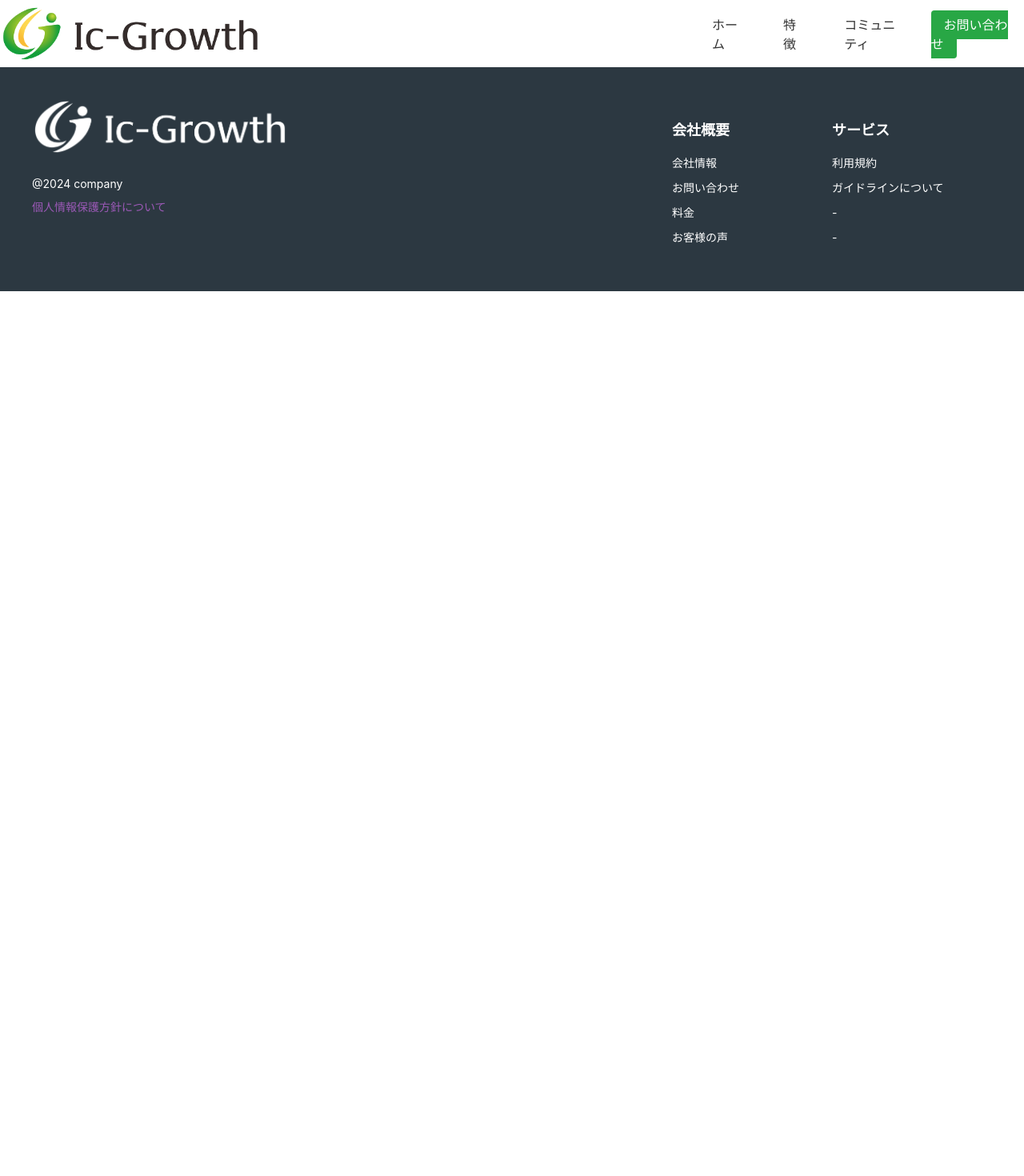
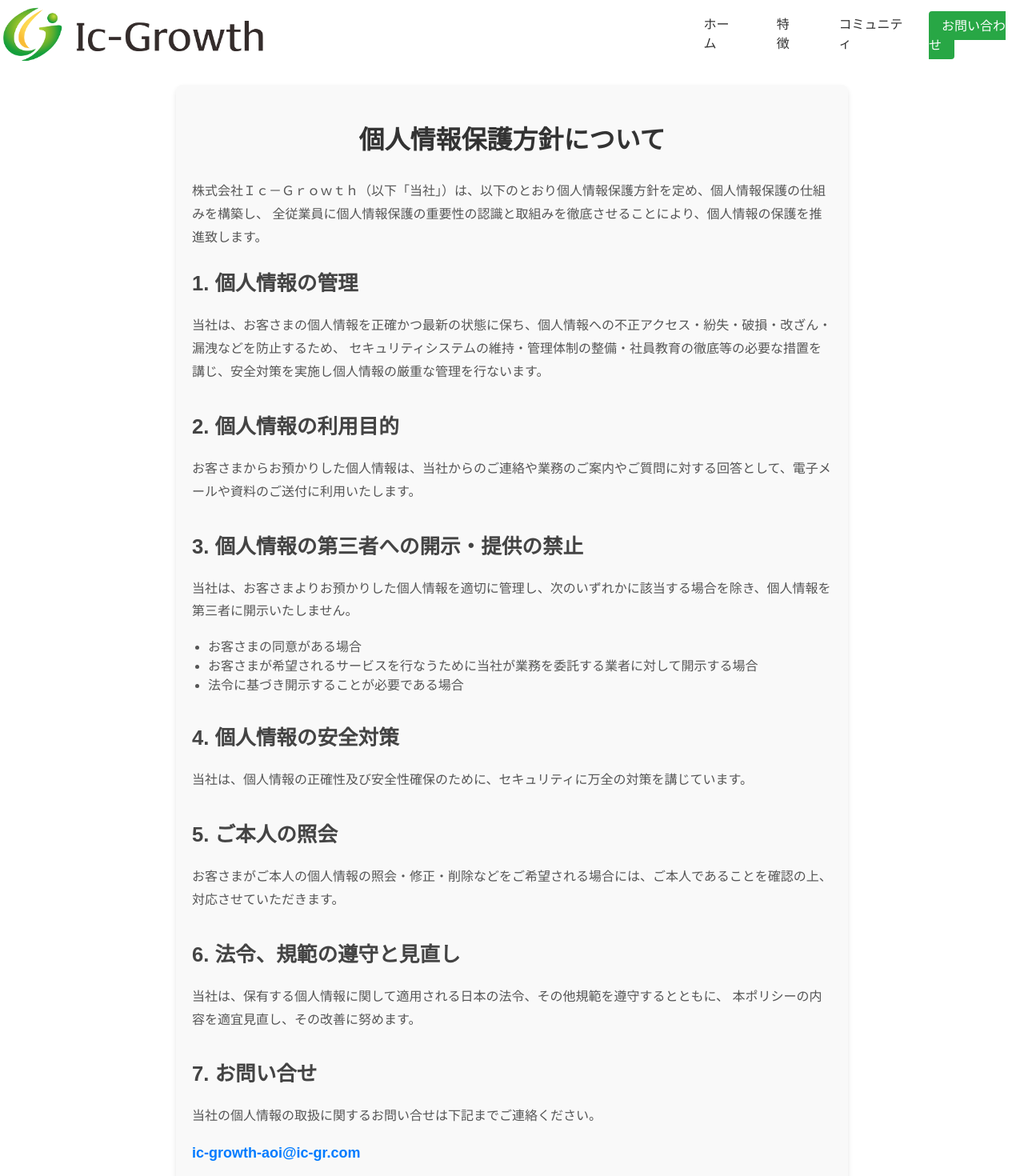
Before and after one commit to angurodon/neko, a React (Create React App) app: page /Privacy in a window 1280 px wide. Shown: the top 1470 px of the page at 80% size. Before the commit the page ends 800 px from the top, so only its background shows below. Built offline with nearby package versions, Linux system fonts and the light colour scheme.

Commit message:
個人情報保護方針の作成

```diff
--- a/package.json
+++ b/package.json
@@ -6,8 +6,12 @@
     "@testing-library/jest-dom": "^5.17.0",
     "@testing-library/react": "^13.4.0",
     "@testing-library/user-event": "^13.5.0",
+    "i18next": "^23.16.5",
+    "i18next-browser-languagedetector": "^8.0.0",
+    "i18next-http-backend": "^2.6.2",
     "react": "^18.3.1",
     "react-dom": "^18.3.1",
+    "react-i18next": "^15.1.1",
     "react-router-dom": "^6.28.0",
     "react-scripts": "5.0.1",
     "web-vitals": "^2.1.4"
--- a/src/App.js
+++ b/src/App.js
@@ -3,6 +3,7 @@ import Blog from './components/BlogComponents/Blog';
 import Footer from './components/FooterComponents/Footer';
 import Header from './components/HeaderComponents/Header';
 import Homepage from './components/HomepageComponents/Homepage';
+import Privacy from './components/PrivacyComponents/Privacy';
 import { BrowserRouter as Router, Route , Routes} from "react-router-dom";
 
 
@@ -20,6 +21,7 @@ function App() {
           <Route path="/blog" element={<Blog />}></Route>
 
 
+          <Route path="/Privacy" element={<Privacy/> }></Route>
         </Routes>
 
       <Footer />
--- a/src/components/FooterComponents/Footer.jsx
+++ b/src/components/FooterComponents/Footer.jsx
@@ -11,14 +11,16 @@ export default function Footer() {
         <div className="footer-logo">
           <img src={logo} alt="Ic ロゴ" />
 
-          <p>@2024 company</p>
-          <Link to="/privacy-policy">個人情報保護方針について</Link>
-          <div className="social-icons">
+          <h5>@2024 company</h5>
+          <Link to="/Privacy"><h4>個人情報保護方針について</h4></Link>
+
+          {/* ソーシャルアイコン */}
+          {/* <div className="social-icons">
             <a href="#"><i className="fa fa-instagram"></i></a>
             <a href="#"><i className="fa fa-dribbble"></i></a>
             <a href="#"><i className="fa fa-twitter"></i></a>
             <a href="#"><i className="fa fa-youtube"></i></a>
-          </div>
+          </div> */}
         </div>
 
         {/* 会社概要 */}
@@ -36,7 +38,7 @@ export default function Footer() {
         <div className="footer-links">
           <h4>サービス</h4>
           <ul>
-            <li><Link to="/terms">利用規約</Link></li>
+            <li><Link to="/policy">利用規約</Link></li>
             <li><Link to="/guidelines">ガイドラインについて</Link></li>
             <li><Link to="#">-</Link></li>
             <li><Link to="#">-</Link></li>
--- /dev/null
+++ b/src/components/PrivacyComponents/Privacy.css
@@ -0,0 +1,56 @@
+.privacy-root {
+  max-width: 800px;
+  margin: 20px auto; /* コンテンツを中央揃え */
+  padding: 20px;
+  background: #f9f9f9; /* 背景色を薄い灰色に */
+  border-radius: 8px; /* 角を丸く */
+  box-shadow: 0 4px 6px rgba(0, 0, 0, 0.1); /* 影を追加 */
+  font-family: Arial, sans-serif; /* 読みやすいフォント */
+  line-height: 1.8;
+}
+
+h1 {
+  font-size: 2rem;
+  color: #333333; /* 見出しの濃い灰色 */
+  text-align: center; /* 中央揃え */
+  margin-bottom: 20px;
+}
+
+h2 {
+  font-size: 1.6rem;
+  color: #444444; /* 濃いめの灰色 */
+  margin-top: 20px;
+  margin-bottom: 15px;
+}
+
+p {
+  font-size: 1rem;
+  color: #555555; /* 標準的な灰色 */
+  margin-bottom: 15px;
+}
+
+ul {
+  padding-left: 20px; /* リストの左余白 */
+  margin-bottom: 20px;
+}
+
+ul li {
+  font-size: 1rem;
+  color: #555555;
+  line-height: 1.5;
+}
+
+.mail a {
+  color: #007bff; /* リンクを青色に */
+  text-decoration: none;
+  font-weight: bold;
+}
+
+.mail a:hover {
+  text-decoration: underline;
+  color: #0056b3; /* ホバー時に濃い青 */
+}
+
+section {
+  margin-bottom: 30px; /* 各セクションの間隔を広げる */
+}
--- /dev/null
+++ b/src/components/PrivacyComponents/Privacy.jsx
@@ -0,0 +1,73 @@
+import React from 'react';
+import './Privacy.css'; // スタイルを別途作成
+
+export default function Privacy() {
+  return (
+    <div className="privacy-root">
+      <h1>個人情報保護方針について</h1>
+      <p>
+        株式会社Ｉｃ－Ｇｒｏｗｔｈ（以下「当社」）は、以下のとおり個人情報保護方針を定め、個人情報保護の仕組みを構築し、
+        全従業員に個人情報保護の重要性の認識と取組みを徹底させることにより、個人情報の保護を推進致します。
+      </p>
+
+      <section>
+        <h2>1. 個人情報の管理</h2>
+        <p>
+          当社は、お客さまの個人情報を正確かつ最新の状態に保ち、個人情報への不正アクセス・紛失・破損・改ざん・漏洩などを防止するため、
+          セキュリティシステムの維持・管理体制の整備・社員教育の徹底等の必要な措置を講じ、安全対策を実施し個人情報の厳重な管理を行ないます。
+        </p>
+      </section>
+
+      <section>
+        <h2>2. 個人情報の利用目的</h2>
+        <p>
+          お客さまからお預かりした個人情報は、当社からのご連絡や業務のご案内やご質問に対する回答として、電子メールや資料のご送付に利用いたします。
+        </p>
+      </section>
+
+      <section>
+        <h2>3. 個人情報の第三者への開示・提供の禁止</h2>
+        <p>
+          当社は、お客さまよりお預かりした個人情報を適切に管理し、次のいずれかに該当する場合を除き、個人情報を第三者に開示いたしません。
+        </p>
+        <ul>
+          <li>お客さまの同意がある場合</li>
+          <li>お客さまが希望されるサービスを行なうために当社が業務を委託する業者に対して開示する場合</li>
+          <li>法令に基づき開示することが必要である場合</li>
+        </ul>
+      </section>
+
+      <section>
+        <h2>4. 個人情報の安全対策</h2>
+        <p>
+          当社は、個人情報の正確性及び安全性確保のために、セキュリティに万全の対策を講じています。
+        </p>
+      </section>
+
+      <section>
+        <h2>5. ご本人の照会</h2>
+        <p>
+          お客さまがご本人の個人情報の照会・修正・削除などをご希望される場合には、ご本人であることを確認の上、対応させていただきます。
+        </p>
+      </section>
+
+      <section>
+        <h2>6. 法令、規範の遵守と見直し</h2>
+        <p>
+          当社は、保有する個人情報に関して適用される日本の法令、その他規範を遵守するとともに、
+          本ポリシーの内容を適宜見直し、その改善に努めます。
+        </p>
+      </section>
+
+      <section>
+        <h2>7. お問い合せ</h2>
+        <p>
+          当社の個人情報の取扱に関するお問い合せは下記までご連絡ください。
+        </p>
+        <div className="mail">
+          <a href="mailto:ic-growth-aoi@ic-gr.com">ic-growth-aoi@ic-gr.com</a>
+        </div>
+      </section>
+    </div>
+  );
+}
```
Also changed, not shown: src/components/HomepageComponents/Homepage.css (added), src/i18n.js (deleted), 1 other file (tests, documents, lock files or other folders).
